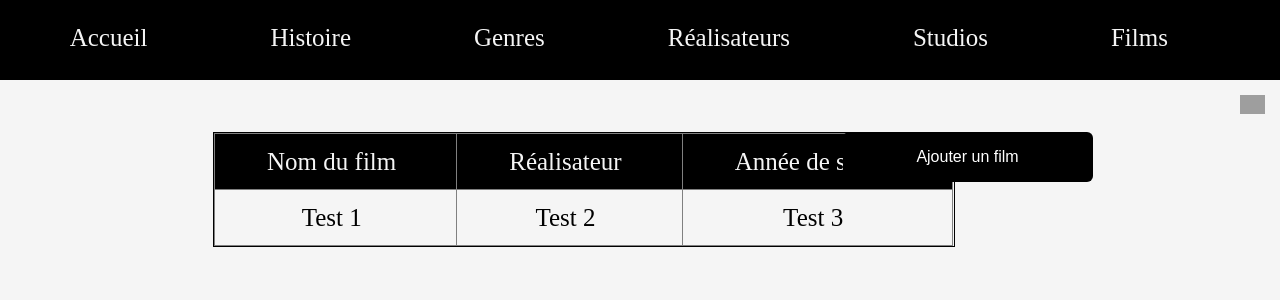
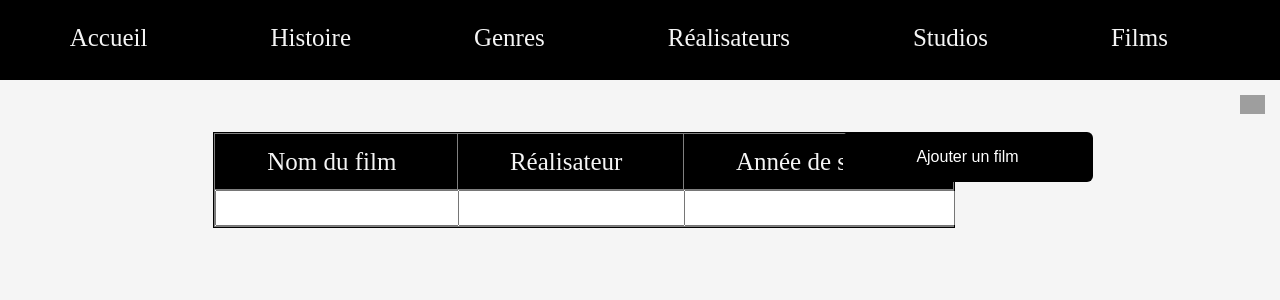
Before and after one commit to BenZen59/cinemajap, a React (Create React App) app: page /film in a window 1280 px wide. Shown: the top 300 px of the page. Built offline with nearby package versions, Linux system fonts and the light colour scheme; grey boxes are pictures that could not be loaded.

Commit message:
add film for add, button register

```diff
--- a/package.json
+++ b/package.json
@@ -15,7 +15,7 @@
     "react-router-dom": "^6.2.2",
     "react-scripts": "5.0.0",
     "reset-css": "^5.0.1",
-    "rsuite": "^5.13.1",
+    "rsuite": "^5.15.1",
     "suite": "^0.2.0",
     "web-vitals": "^2.1.4"
   },
--- /dev/null
+++ b/src/components/Film/Add.css
@@ -0,0 +1,5 @@
+.inputAdd{
+  width: 97.6%;
+  height: 30px;
+  font-size: 16px;
+}
--- /dev/null
+++ b/src/components/Film/Add.jsx
@@ -0,0 +1,24 @@
+import './Add.css';
+
+export default function Add() {
+  return (
+    <>
+      <tr>
+        <td>
+          <input type='text' className='inputAdd' id='nomFilm' name='nomFilm' />
+        </td>
+        <td>
+          <input
+            className='inputAdd'
+            type='text'
+            id='realisateur'
+            name='realisateur'
+          />
+        </td>
+        <td>
+          <input className='inputAdd' type='text' id='annee' name='annee' />
+        </td>
+      </tr>
+    </>
+  );
+}
--- a/src/components/Film/Film.css
+++ b/src/components/Film/Film.css
@@ -15,10 +15,10 @@
 
 .texteChamps td{
   border: 1px solid gray;
-  padding-top: 15px;
+  /* padding-top: 15px;
   padding-bottom: 15px;
   padding-left: 52px;
-  padding-right: 60px;
+  padding-right: 60px; */
   color: black;
   text-align: center;
   background-color: whitesmoke;
@@ -30,9 +30,11 @@
   width: 740px;
   font-size: 25px;
   margin-left: 2%;
+  display: flex;
+  flex-direction: column;
 }
 
-.button{
+.buttonAdd{
   background-color: #000;
   border: none;
   color: #fff;
@@ -42,7 +44,19 @@
   margin-left: -300px;
   width: 250px;
   height: 50px;
+}
 
+.enregistrer{
+  background-color: #000;
+  border: none;
+  color: #fff;
+  border-radius: 6px;
+  cursor: pointer;
+  font-size: 16px;
+  margin-left: 435px;
+  margin-top: 20px;
+  width: 250px;
+  height: 50px;
 }
 
 .film{
--- a/src/components/Film/Film.jsx
+++ b/src/components/Film/Film.jsx
@@ -1,8 +1,21 @@
+import { useState } from 'react';
 import './Film.css';
-import { Button } from 'rsuite';
+import Add from './Add';
 
 export default function Film() {
+  const [showRegister, setShowRegister] = useState(true);
+  const [addMovie, setAddMovie] = useState(false);
+
+  function showButtonRegister() {
+    setShowRegister(!showRegister);
+  }
+
+  function addMovieButton() {
+    setAddMovie(!addMovie);
+  }
+
   return (
+    <>
       <div className='film'>
         <div className='champs'>
           <table className='texteChamps'>
@@ -11,16 +24,14 @@ export default function Film() {
               <th>Réalisateur</th>
               <th>Année de sortie</th>
             </tr>
-          <tr>
-            <td>Test 1</td>
-            <td>Test 2</td>
-            <td>Test 3</td>
-          </tr>
+            <Add />
           </table>
         </div>
-      <Button className='button' appearance='primary'>
-        Ajouter un film
-      </Button>
+        <button className='buttonAdd'>Ajouter un film</button>
       </div>
+      <button className='enregistrer' hidden={showRegister}>
+        Enregistrer le film
+      </button>
+    </>
   );
 }
```
Lines whose indentation alone changed are shown as unchanged.
